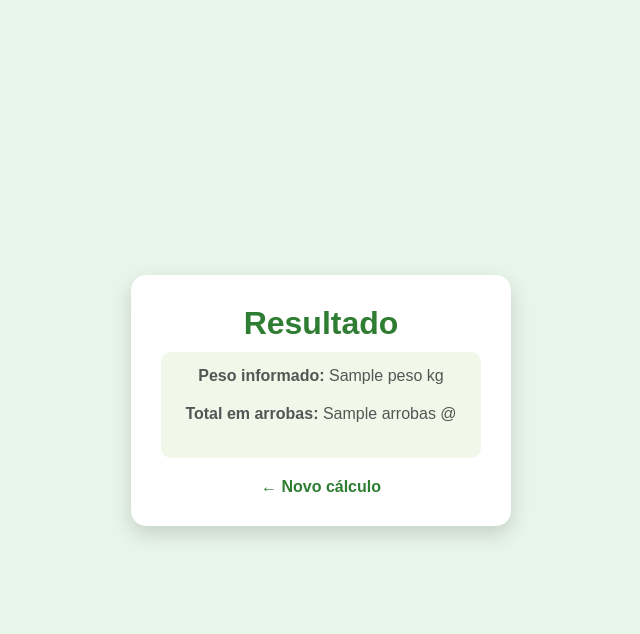
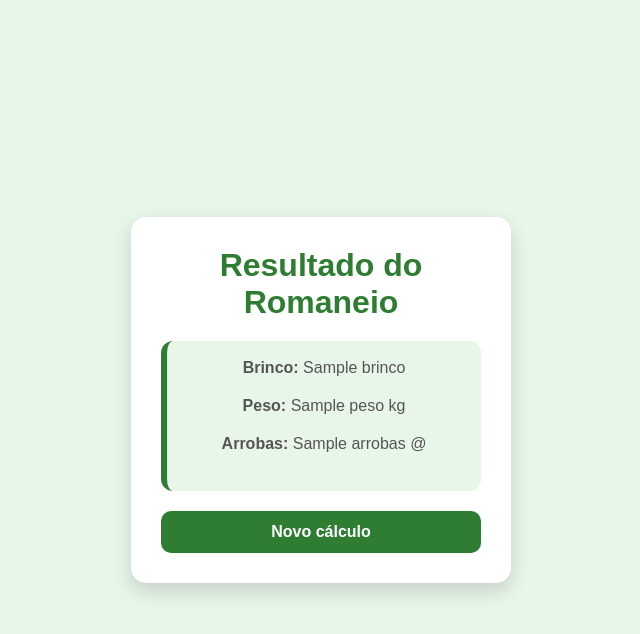
Before and after one commit to teixeira009jsuw-cell/romaneiobovino, a Flask app: template templates/resultado.html in a window 1280 px wide. Shown: the top 634 px of the page, without its empty margins (319-959 px from the left). Run offline with Flask 3, Linux system fonts and the light colour scheme; the template is opened without the code that fills it: most values are stand-ins (such as "Sample title", 1, 10 or a date in 2020).

Commit message:
Adiciona identificação do animal por brinco

```diff
--- a/app.py
+++ b/app.py
@@ -1,3 +1,4 @@
+
 from flask import Flask, render_template, request
 
 app = Flask(__name__)
@@ -10,6 +11,7 @@ def inicio():
 @app.route("/calcular", methods=["POST"])
 def calcular():
     try:
+        brinco = request.form["brinco"]
         peso = float(request.form["peso"])
 
         if peso <= 0:
@@ -22,6 +24,7 @@ def calcular():
 
         return render_template(
             "resultado.html",
+            brinco=brinco,
             peso=peso,
             arrobas=round(arrobas, 2)
         )
--- a/static/style.css
+++ b/static/style.css
@@ -83,3 +83,45 @@ button:hover{
     margin-bottom:20px;
     font-weight:bold;
 }
+
+
+.resultado{
+    background:#e8f5e9;
+    padding:18px;
+    border-radius:12px;
+    margin:20px 0;
+    border-left:6px solid #2e7d32;
+}
+
+.erro{
+    background:#ffebee;
+    color:#c62828;
+    padding:18px;
+    border-radius:12px;
+    margin:20px 0;
+    border-left:6px solid #c62828;
+}
+
+.voltar{
+    display:block;
+    text-align:center;
+    text-decoration:none;
+    background:#2e7d32;
+    color:white;
+    padding:12px;
+    border-radius:10px;
+    font-weight:bold;
+    margin-top:15px;
+}
+
+.voltar:hover{
+    background:#1b5e20;
+}
+
+button{
+    transition: .25s;
+}
+
+button:hover{
+    transform: translateY(-2px);
+}
--- a/templates/resultado.html
+++ b/templates/resultado.html
@@ -3,14 +3,13 @@
 <head>
     <meta charset="UTF-8">
     <meta name="viewport" content="width=device-width, initial-scale=1.0">
-    <title>Resultado</title>
+    <title>Resultado do Romaneio</title>
     <link rel="stylesheet" href="{{ url_for('static', filename='style.css') }}">
 </head>
-
 <body>
 
 <div class="container">
-    <h1>Resultado</h1>
+    <h1>Resultado do Romaneio</h1>
 
     {% if erro %}
         <div class="erro">
@@ -18,12 +17,13 @@
         </div>
     {% else %}
         <div class="resultado">
-            <p><strong>Peso informado:</strong> {{ peso }} kg</p>
-            <p><strong>Total em arrobas:</strong> {{ arrobas }} @</p>
+            <p><strong>Brinco:</strong> {{ brinco }}</p>
+            <p><strong>Peso:</strong> {{ peso }} kg</p>
+            <p><strong>Arrobas:</strong> {{ arrobas }} @</p>
         </div>
     {% endif %}
 
-    <a href="/" class="voltar">← Novo cálculo</a>
+    <a href="/" class="voltar">Novo cálculo</a>
 </div>
 
 </body>
```
Also changed, not shown: templates/index.html (+16 -3 lines).
